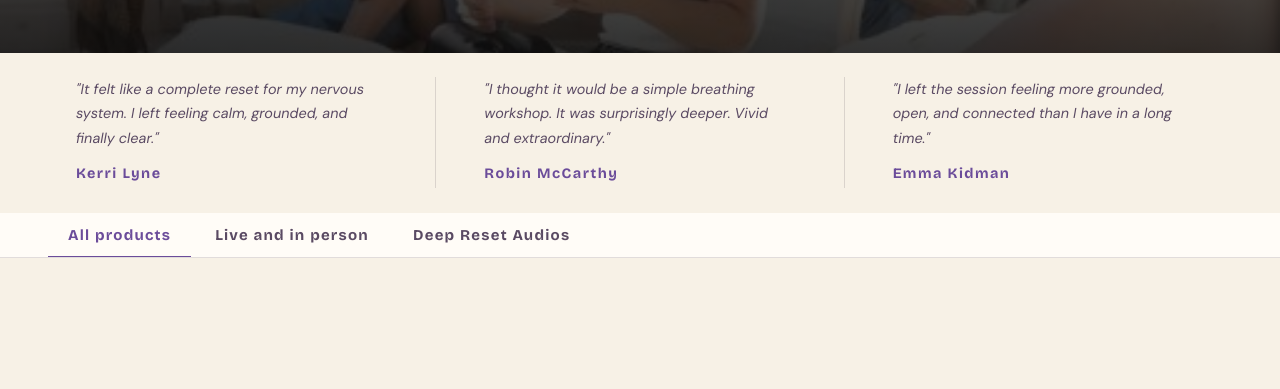
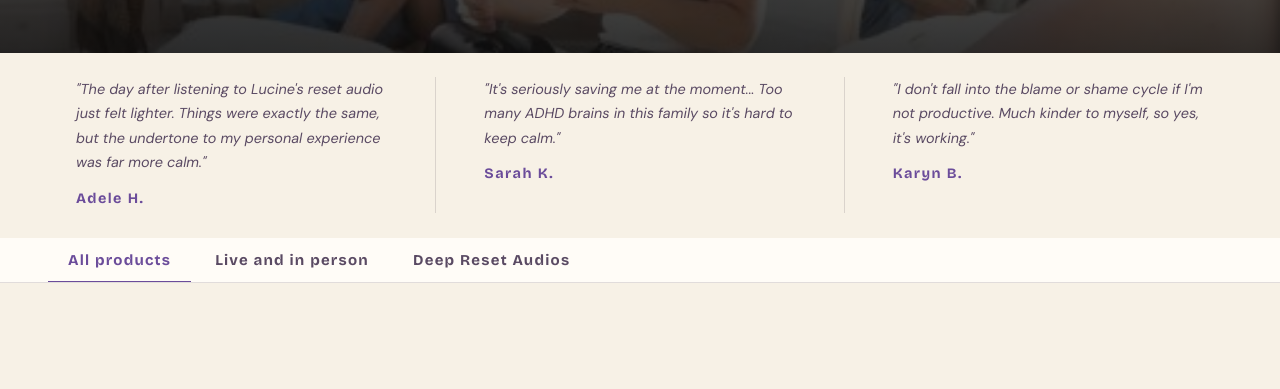
Before and after one commit to lucine-ux/Website-August-2026, a plain HTML site: page shop.html in a window 1280 px wide. Shown: the part 363-752 px from the top of the page. Drawn offline with nearby package versions, Linux system fonts and the light colour scheme.

Commit message:
Real audio testimonials on shop and audit results; ADHD quote on home
Co-Authored-By: Claude Opus 5.5 <noreply@anthropic.com>
Claude-Session: https://claude.ai/code/session_01KHHyyDxrPTWMb9e1MasAbi

```diff
--- a/shop.html
+++ b/shop.html
@@ -289,16 +289,16 @@
   <div style="background:var(--cream-pale);border-bottom:1px solid var(--cream-light);padding:24px 0;overflow:hidden;">
     <div class="container" style="display:flex;gap:48px;align-items:stretch;flex-wrap:wrap;">
       <div style="flex:1;min-width:260px;padding-right:48px;border-right:1px solid var(--border);">
-        <p style="font-size:0.9rem;color:var(--text-muted);line-height:1.7;font-style:italic;margin-bottom:8px;">"It felt like a complete reset for my nervous system. I left feeling calm, grounded, and finally clear."</p>
-        <span style="font-family:var(--font-heading);font-size:0.9rem;font-weight:700;letter-spacing:0.1em;text-transform:uppercase;color:var(--purple);">Kerri Lyne</span>
+        <p style="font-size:0.9rem;color:var(--text-muted);line-height:1.7;font-style:italic;margin-bottom:8px;">"The day after listening to Lucine's reset audio just felt lighter. Things were exactly the same, but the undertone to my personal experience was far more calm."</p>
+        <span style="font-family:var(--font-heading);font-size:0.9rem;font-weight:700;letter-spacing:0.1em;text-transform:uppercase;color:var(--purple);">Adele H.</span>
       </div>
       <div style="flex:1;min-width:260px;padding-right:48px;border-right:1px solid var(--border);">
-        <p style="font-size:0.9rem;color:var(--text-muted);line-height:1.7;font-style:italic;margin-bottom:8px;">"I thought it would be a simple breathing workshop. It was surprisingly deeper. Vivid and extraordinary."</p>
-        <span style="font-family:var(--font-heading);font-size:0.9rem;font-weight:700;letter-spacing:0.1em;text-transform:uppercase;color:var(--purple);">Robin McCarthy</span>
+        <p style="font-size:0.9rem;color:var(--text-muted);line-height:1.7;font-style:italic;margin-bottom:8px;">"It's seriously saving me at the moment... Too many ADHD brains in this family so it's hard to keep calm."</p>
+        <span style="font-family:var(--font-heading);font-size:0.9rem;font-weight:700;letter-spacing:0.1em;text-transform:uppercase;color:var(--purple);">Sarah K.</span>
       </div>
       <div style="flex:1;min-width:260px;">
-        <p style="font-size:0.9rem;color:var(--text-muted);line-height:1.7;font-style:italic;margin-bottom:8px;">"I left the session feeling more grounded, open, and connected than I have in a long time."</p>
-        <span style="font-family:var(--font-heading);font-size:0.9rem;font-weight:700;letter-spacing:0.1em;text-transform:uppercase;color:var(--purple);">Emma Kidman</span>
+        <p style="font-size:0.9rem;color:var(--text-muted);line-height:1.7;font-style:italic;margin-bottom:8px;">"I don't fall into the blame or shame cycle if I'm not productive. Much kinder to myself, so yes, it's working."</p>
+        <span style="font-family:var(--font-heading);font-size:0.9rem;font-weight:700;letter-spacing:0.1em;text-transform:uppercase;color:var(--purple);">Karyn B.</span>
       </div>
     </div>
   </div>
```
Also changed, not shown: audit.html (+1 -0 lines), index.html (+3 -3 lines).
